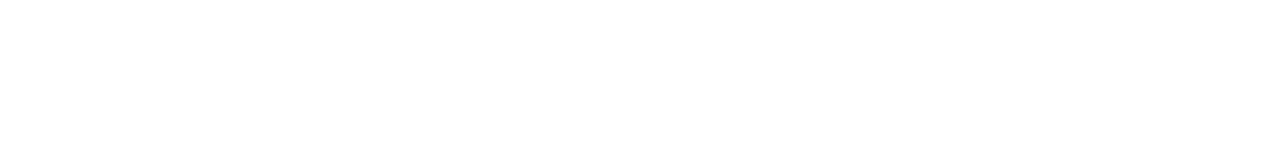
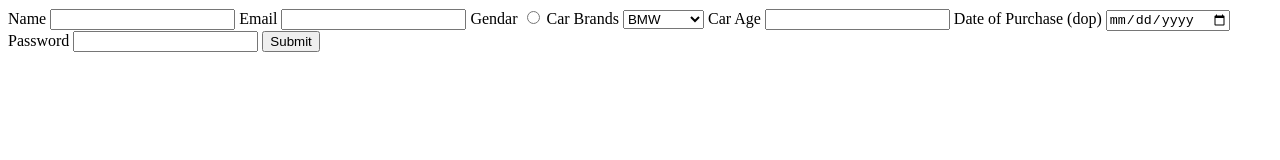
Before and after one commit to acciojob/car-insurance-form-vishwas1143, a website: page main.html in a window 1280 px wide. Drawn offline with Linux system fonts and the light colour scheme.

Commit message:
created a submission

```diff
--- a/main.html
+++ b/main.html
@@ -10,6 +10,32 @@
 	<!-- the entire body must be written by student -->
     <script type="text/javascript" src="./script.js">
 </script>
+ <form method="post">
+  <label for="name">Name</label>
+  <input type="text" id="name" required>
+  <label for="email">Email</label>
+  <input type="email" id="email" required>
+  <label >Gendar</label>
+  <input type="radio" required>
+  <label for="cars">Car Brands</label>
+   <select id="cars" name="cars">
+	   <option value="BMW">BMW</option>
+	   <option value="Audi">Audi</option>
+	   <option value="Mercedez">Mercedez</option>
+
+
+   </select>
+	 <label for="carage">Car Age</label>
+	 <input type="number" id="carage" required>
+	 <label for="dop">Date of Purchase (dop)</label>
+	 <input type="date" id="dop" required>
+	 <label for="password">Password</label>
+	 <input type="password" id="password" required>
+	 <input type="submit">
+
+
+
+</form>
 
 </body>
 
```
